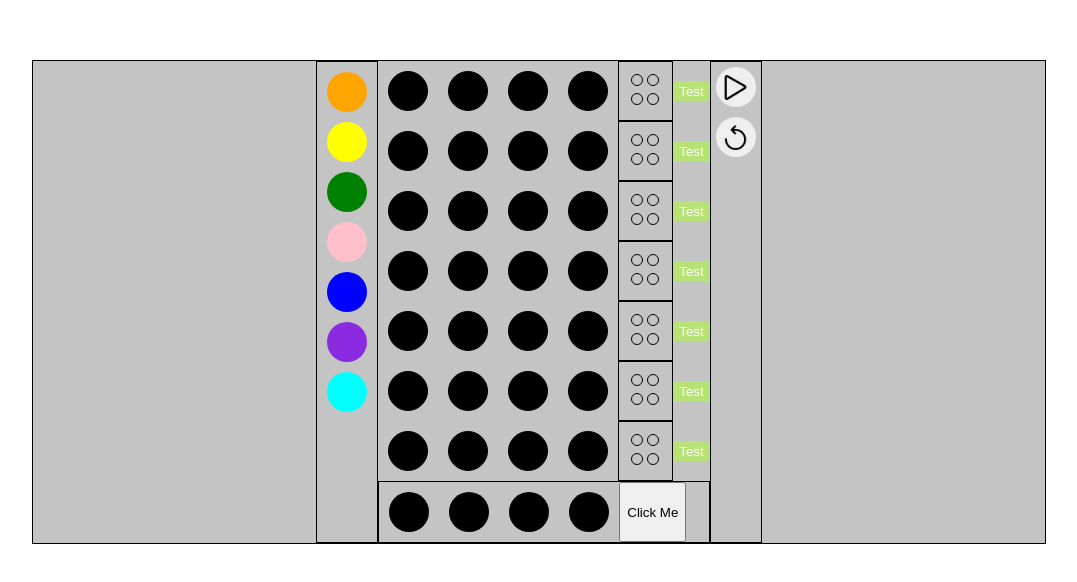
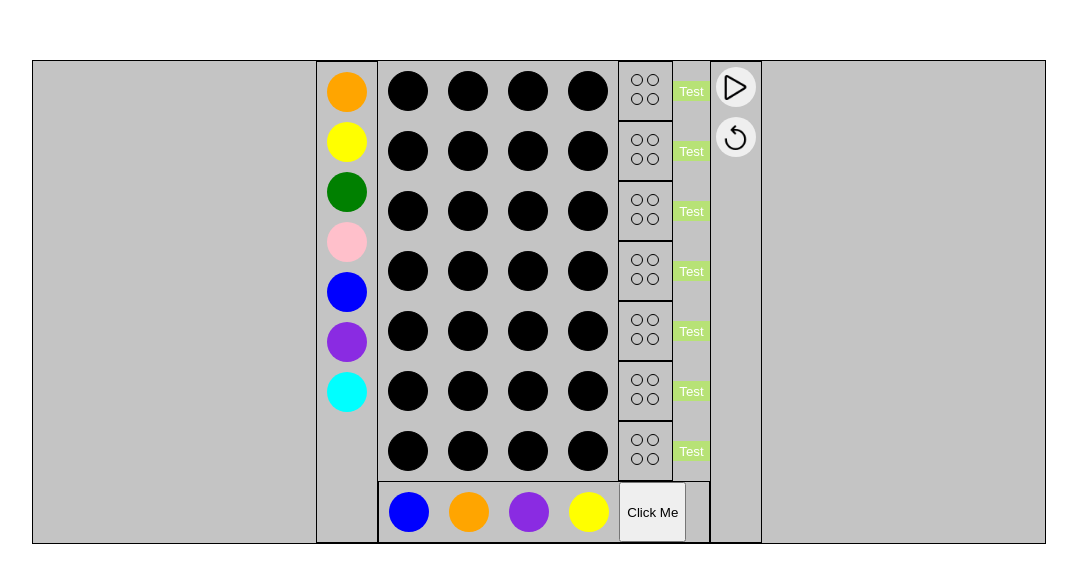
Before and after one commit to netosouza22/mastermind-game, a Vue app: page / in a window 1280 px wide. Both pictures are taken after a click on the button "Click Me". Shown: the top 582 px of the page, without its empty margins (101-1178 px from the left). Built offline with nearby package versions, Linux system fonts and the light colour scheme.

Commit message:
mostra senha

```diff
--- a/src/components/SectionGameChoosePass.vue
+++ b/src/components/SectionGameChoosePass.vue
@@ -145,7 +145,6 @@ export default {
     getOwnColor(event) {
       console.log(event.target);
       let objColors = this.colors;
-      console.log(this.selected);
 
       if (Object.prototype.hasOwnProperty.call(objColors, event.target.name)) {
         console.log(event.target.name);
--- a/src/components/SectionGameCode.vue
+++ b/src/components/SectionGameCode.vue
@@ -4,7 +4,7 @@
       v-for="(data, key) in newColorObj"
       :key="data + key"
       class="div-color"
-      :style="{ backgroundColor: 'black' }"
+      :style="{ backgroundColor: data }"
     ></div>
     <button @click="selectColors()">Click Me</button>
   </div>
```
